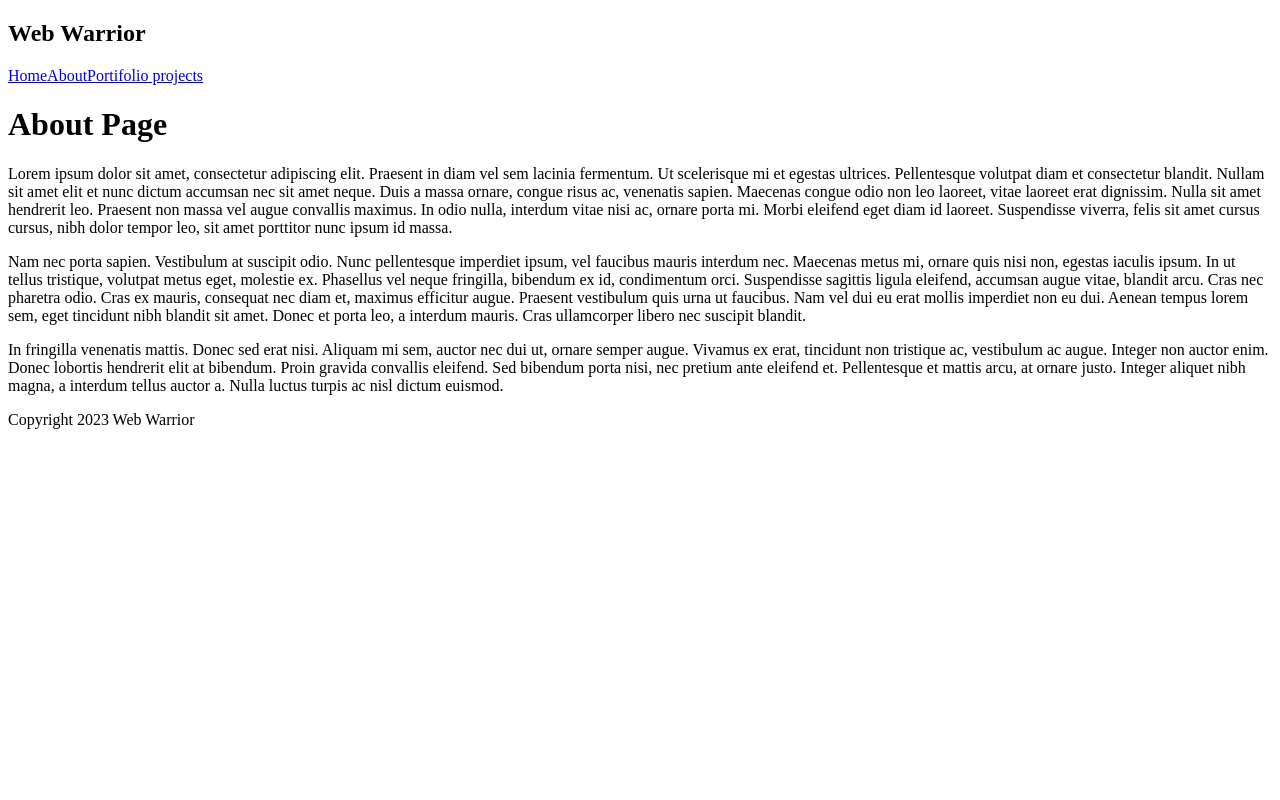
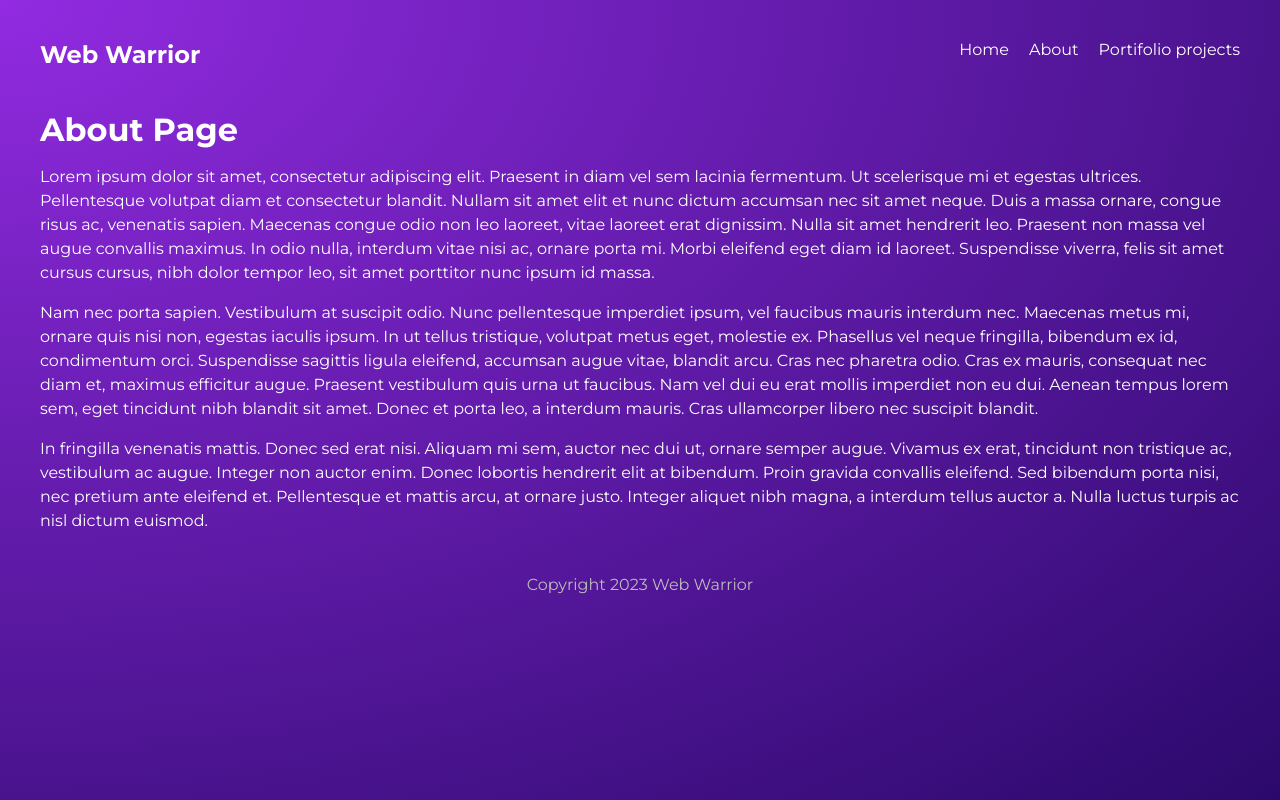
Before and after one commit to DiogoGDF/web-warrior, a Gatsby site: page /about in a window 1280 px wide. Built offline with nearby package versions, Linux system fonts and the light colour scheme; Gatsby itself is replaced by a stand-in of ours.

Commit message:
feat: styling

```diff
--- a/src/components/Layout.js
+++ b/src/components/Layout.js
@@ -1,5 +1,6 @@
 import React from 'react'
 import Navbar from './Navbar'
+import '../styles/global.css'
 
 export default function Layout({ children }) {
   return (
--- a/src/pages/about.js
+++ b/src/pages/about.js
@@ -3,8 +3,8 @@ import Layout from '../components/Layout'
 
 export default function About() {
     return (
-        <div>
-            <Layout>
+        <Layout>
+            <div>
                 <h1>About Page</h1>
 
                 <p>Lorem ipsum dolor sit amet, consectetur adipiscing elit. Praesent in diam vel sem lacinia fermentum. Ut scelerisque mi et egestas ultrices. Pellentesque volutpat diam et consectetur blandit. Nullam sit amet elit et nunc dictum accumsan nec sit amet neque. Duis a massa ornare, congue risus ac, venenatis sapien. Maecenas congue odio non leo laoreet, vitae laoreet erat dignissim. Nulla sit amet hendrerit leo. Praesent non massa vel augue convallis maximus. In odio nulla, interdum vitae nisi ac, ornare porta mi. Morbi eleifend eget diam id laoreet. Suspendisse viverra, felis sit amet cursus cursus, nibh dolor tempor leo, sit amet porttitor nunc ipsum id massa.</p>
@@ -12,7 +12,7 @@ export default function About() {
                 <p>Nam nec porta sapien. Vestibulum at suscipit odio. Nunc pellentesque imperdiet ipsum, vel faucibus mauris interdum nec. Maecenas metus mi, ornare quis nisi non, egestas iaculis ipsum. In ut tellus tristique, volutpat metus eget, molestie ex. Phasellus vel neque fringilla, bibendum ex id, condimentum orci. Suspendisse sagittis ligula eleifend, accumsan augue vitae, blandit arcu. Cras nec pharetra odio. Cras ex mauris, consequat nec diam et, maximus efficitur augue. Praesent vestibulum quis urna ut faucibus. Nam vel dui eu erat mollis imperdiet non eu dui. Aenean tempus lorem sem, eget tincidunt nibh blandit sit amet. Donec et porta leo, a interdum mauris. Cras ullamcorper libero nec suscipit blandit.</p>
 
                 <p>In fringilla venenatis mattis. Donec sed erat nisi. Aliquam mi sem, auctor nec dui ut, ornare semper augue. Vivamus ex erat, tincidunt non tristique ac, vestibulum ac augue. Integer non auctor enim. Donec lobortis hendrerit elit at bibendum. Proin gravida convallis eleifend. Sed bibendum porta nisi, nec pretium ante eleifend et. Pellentesque et mattis arcu, at ornare justo. Integer aliquet nibh magna, a interdum tellus auctor a. Nulla luctus turpis ac nisl dictum euismod.</p>
-            </Layout>
-        </div>
+            </div>
+        </Layout>
     )
 }
--- /dev/null
+++ b/src/styles/global.css
@@ -0,0 +1,59 @@
+@import url('https://fonts.googleapis.com/css2?family=Montserrat:wght@300;400;500;700&display=swap');
+
+* {
+    margin: 0;
+    padding: 0;
+    text-decoration: none;
+    font-family: "Montserrat";
+    color: white;
+}
+
+html,
+body {
+    min-height: 100%;
+}
+
+body {
+    background: radial-gradient(at top left, rgba(146, 43, 225, 1) 0%, rgba(43, 9, 107, 1) 100%);
+    background-repeat: no-repeat;
+}
+
+p {
+    margin: 16px auto;
+    line-height: 1.5em;
+}
+
+/* layout & nav */
+.layout {
+    max-width: 1200px;
+    margin: 0 auto;
+}
+
+nav {
+    display: grid;
+    grid-template-columns: 1fr 1fr;
+    margin: 40px auto;
+}
+
+nav .links {
+    display: inline-block;
+    text-align: right;
+}
+
+nav a {
+    display: inline-block;
+    margin-left: 20px;
+    font-weight: 400;
+    padding-bottom: 8px;
+    border-bottom: 3px solid transparent;
+}
+
+nav a:hover {
+    border-color: white;
+}
+
+footer p {
+    text-align: center;
+    color: #bbb;
+    margin: 40px auto;
+}
```
Also changed, not shown: src/pages/404.js (+4 -4 lines), src/pages/index.js (+8 -5 lines), src/pages/projects/index.js (+5 -4 lines), src/styles/home.module.css (added, +25 -0 lines), src/styles/projects.module.css (added, +13 -0 lines).
